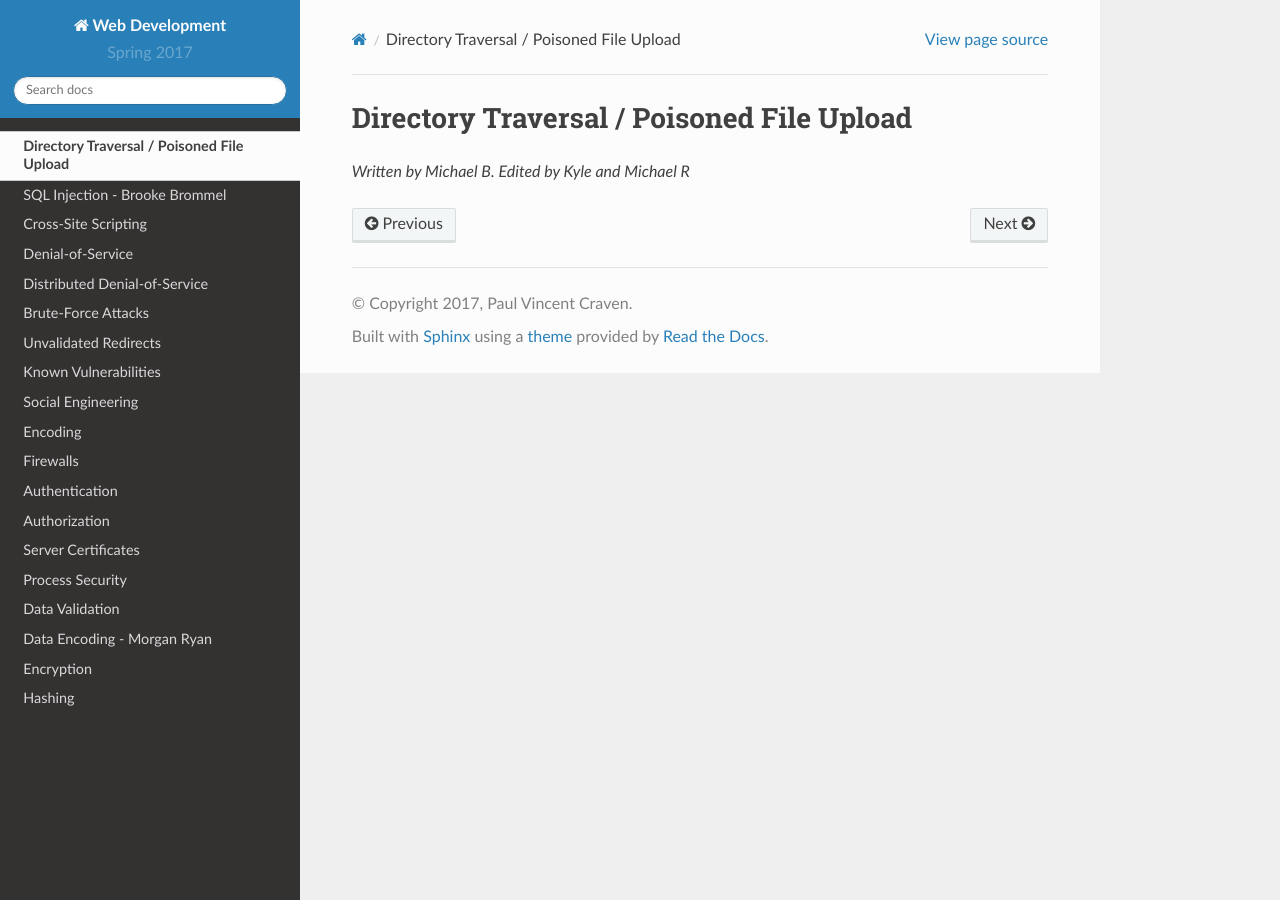
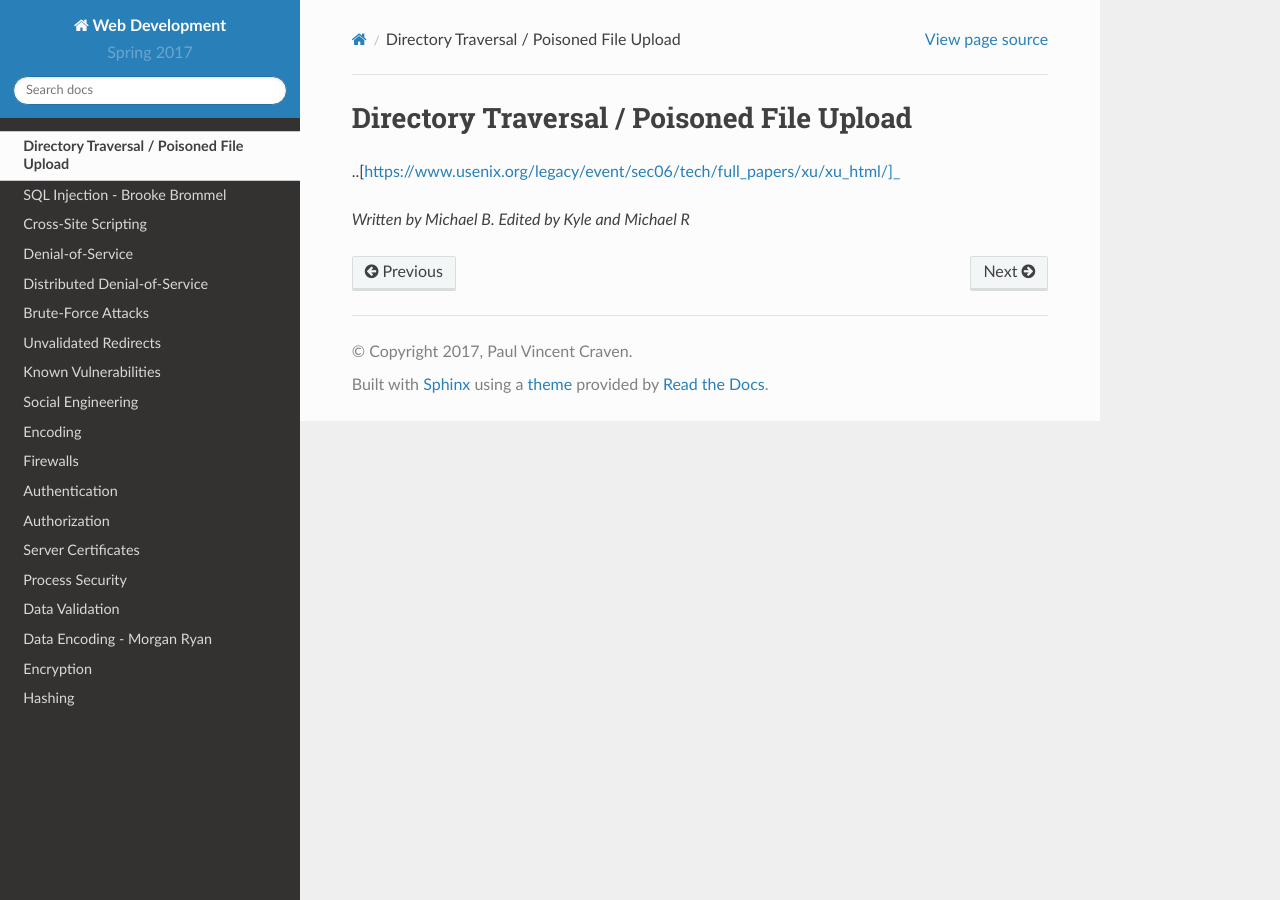
Before and after one commit to pvcraven/2017_web_security, a Sphinx documentation site: the page built from source/directory_traversal/directory_traversal.rst, in a window 1280 px wide. Built offline with Sphinx 7.4.7 and the Read the Docs theme 2.0.0, drawn with Linux system fonts in a browser that asks for light colours; some of the changed lines change nothing that is shown.

Commit message:
test link

```diff
--- a/source/directory_traversal/directory_traversal.rst
+++ b/source/directory_traversal/directory_traversal.rst
@@ -1,4 +1,7 @@
 Directory Traversal / Poisoned File Upload
 ==========================================
 
+..[https://www.usenix.org/legacy/event/sec06/tech/full_papers/xu/xu_html/]_
+
+
 *Written by Michael B. Edited by Kyle and Michael R*
```
